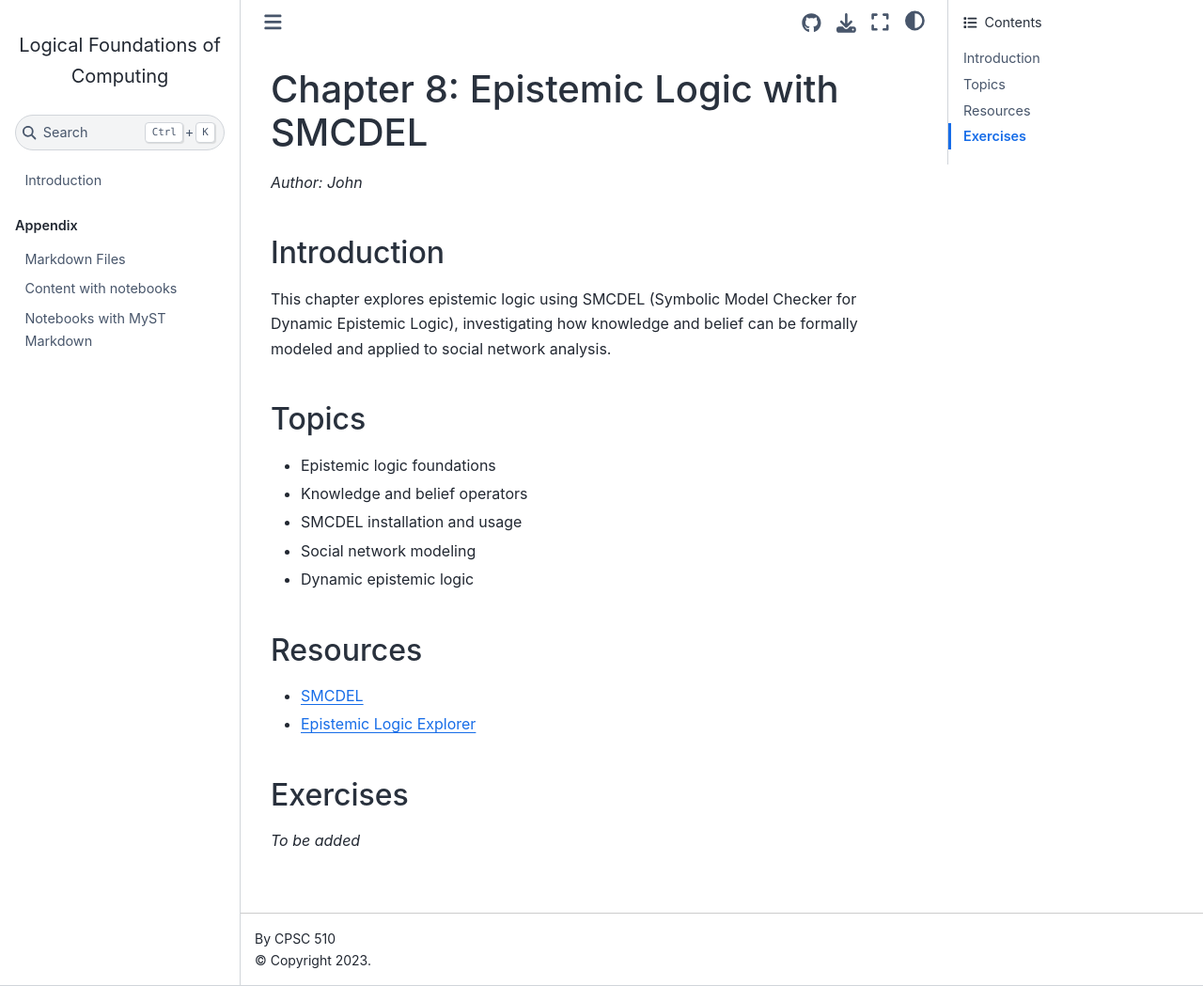
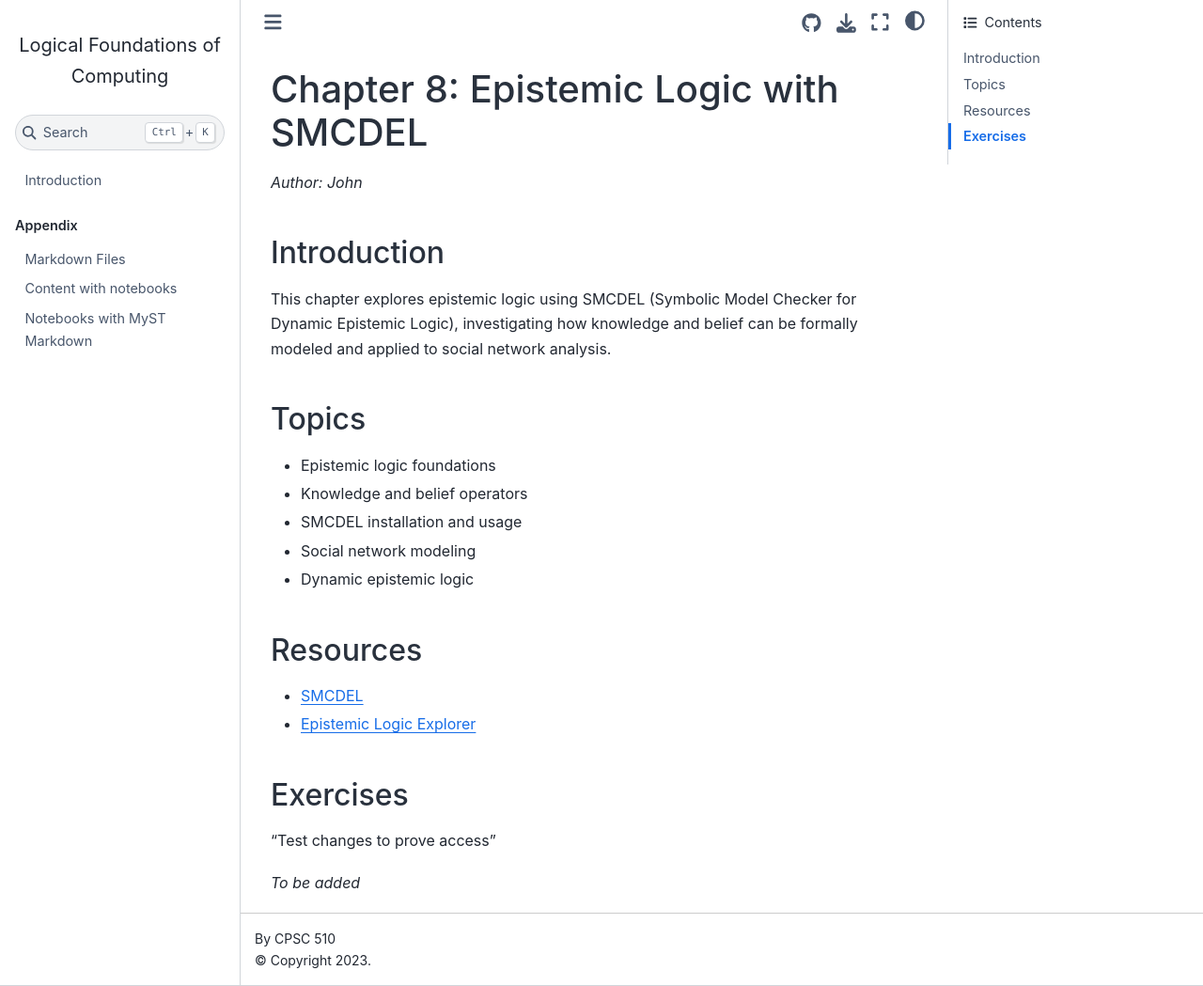
Before and after one commit to LEAP-at-Chapman/CPSC-510-Logical-Foundations-of-Computing, a Jupyter Book: the page built from content/8-epistemic-logic.md, in a window 1280 px wide and 1049 px high. Shown: the whole window at 94% size. Built offline with Jupyter Book 1.0.4 settings and Sphinx 7.4.7 and the Sphinx Book theme 1.1.4, drawn with Linux system fonts in a browser that asks for light colours; pages that are not in the unit, such as notebooks, are missing from menus.

Commit message:
Test changes to prove access.

```diff
--- a/content/8-epistemic-logic.md
+++ b/content/8-epistemic-logic.md
@@ -21,4 +21,6 @@ This chapter explores epistemic logic using SMCDEL (Symbolic Model Checker for D
 
 ## Exercises
 
+"Test changes to prove access"
+
 *To be added*
```
